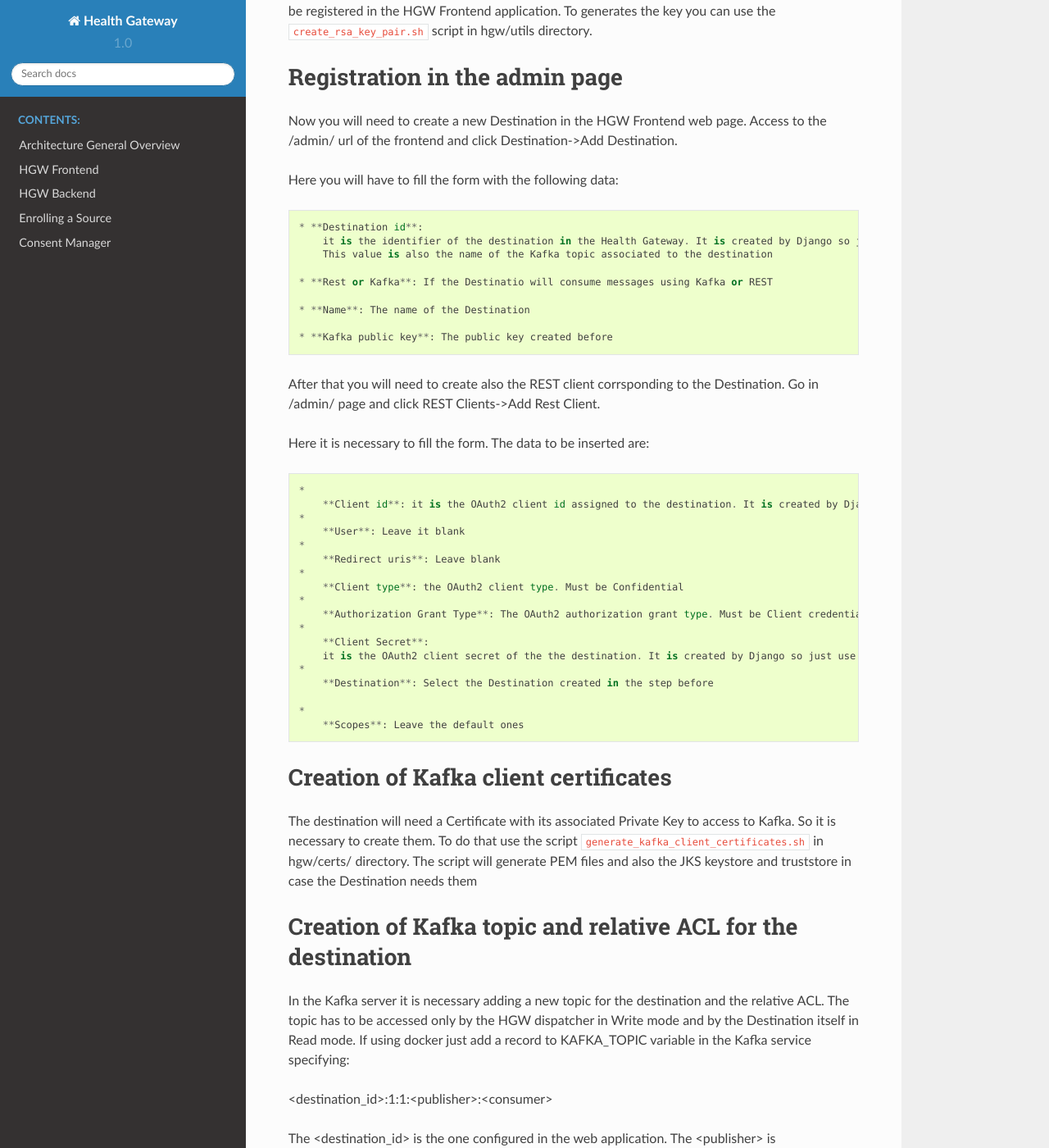
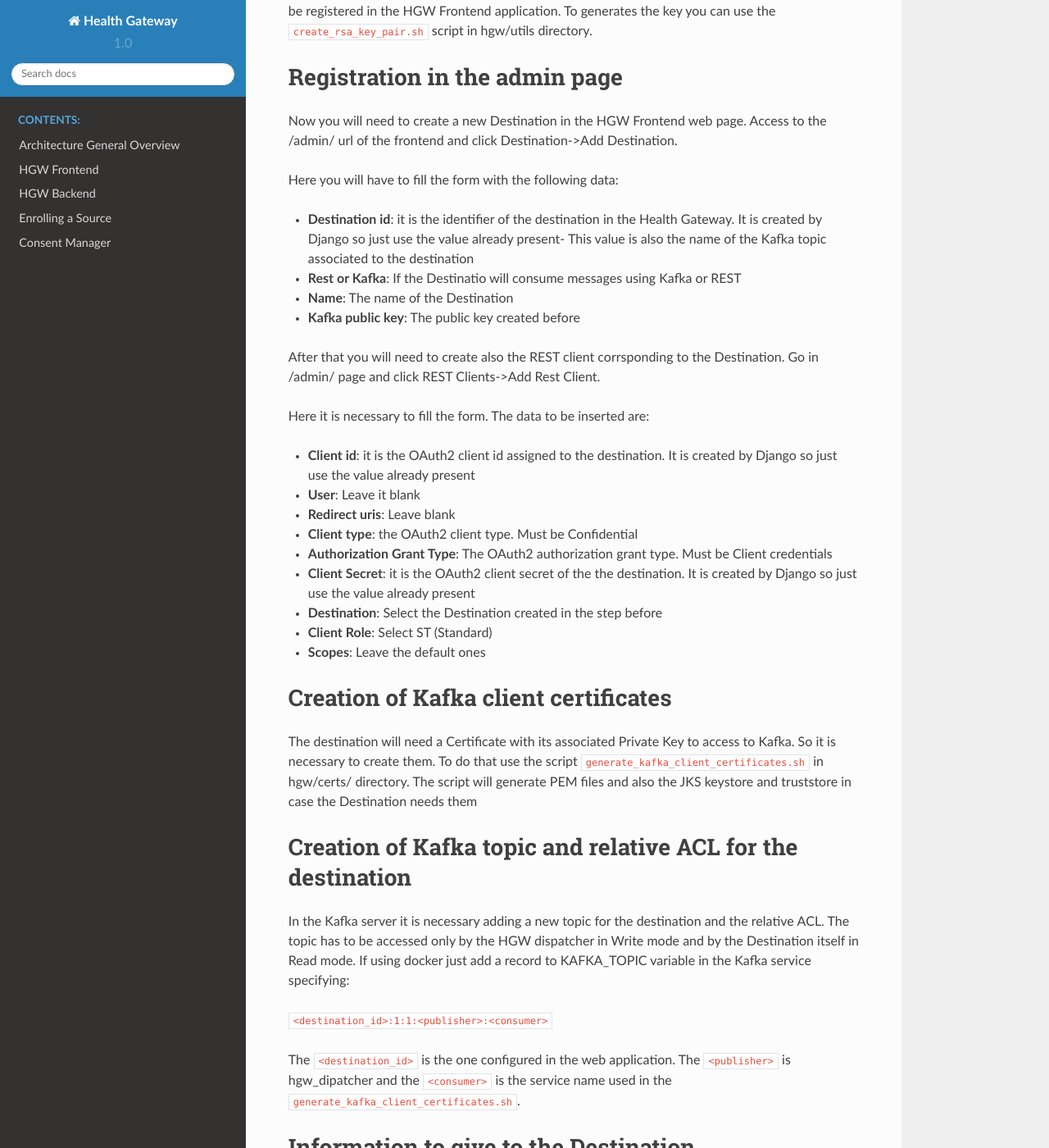
Before and after one commit to crs4/health-gateway, a Sphinx documentation site: the page built from doc/modules/hgw_frontend/admin.md, in a window 1280 px wide and 1400 px high, scrolled down 327 px. Shown: the whole window at 82% size. Built offline with Sphinx 7.4.7 and the Read the Docs theme 2.0.0, drawn with Linux system fonts in a browser that asks for light colours; some of the changed text lies outside the part shown.

Commit message:
Changes to documentation

```diff
--- a/doc/modules/hgw_frontend/admin.md
+++ b/doc/modules/hgw_frontend/admin.md
@@ -18,39 +18,27 @@ and click Destination->Add Destination.
 
 Here you will have to fill the form with the following data:
 
-    * **Destination id**:
-        it is the identifier of the destination in the Health Gateway. It is created by Django so just use the value already present-
-        This value is also the name of the Kafka topic associated to the destination
-
-    * **Rest or Kafka**: If the Destinatio will consume messages using Kafka or REST
-
-    * **Name**: The name of the Destination
-
-    * **Kafka public key**: The public key created before
+* **Destination id**:
+    it is the identifier of the destination in the Health Gateway. It is created by Django so just use the value already present-
+    This value is also the name of the Kafka topic associated to the destination
+* **Rest or Kafka**: If the Destinatio will consume messages using Kafka or REST
+* **Name**: The name of the Destination
+* **Kafka public key**: The public key created before
 
 After that you will need to create also the REST client corrsponding to the Destination. Go in /admin/ page and
 click REST Clients->Add Rest Client.
 
 Here it is necessary to fill the form. The data to be inserted are:
 
-    *
-        **Client id**: it is the OAuth2 client id assigned to the destination. It is created by Django so just use the value already present
-    *
-        **User**: Leave it blank
-    *
-        **Redirect uris**: Leave blank
-    *
-        **Client type**: the OAuth2 client type. Must be Confidential
-    *
-        **Authorization Grant Type**: The OAuth2 authorization grant type. Must be Client credentials
-    *
-        **Client Secret**:
-        it is the OAuth2 client secret of the the destination. It is created by Django so just use the value already present
-    *
-        **Destination**: Select the Destination created in the step before
-
-    *
-        **Scopes**: Leave the default ones
+* **Client id**: it is the OAuth2 client id assigned to the destination. It is created by Django so just use the value already present
+* **User**: Leave it blank
+* **Redirect uris**: Leave blank
+* **Client type**: the OAuth2 client type. Must be Confidential
+* **Authorization Grant Type**: The OAuth2 authorization grant type. Must be Client credentials
+* **Client Secret**: it is the OAuth2 client secret of the the destination. It is created by Django so just use the value already present
+* **Destination**: Select the Destination created in the step before
+* **Client Role**: Select ST (Standard)
+* **Scopes**: Leave the default ones
 
 Creation of Kafka client certificates
 -------------------------------------
@@ -66,9 +54,9 @@ In the Kafka server it is necessary adding a new topic for the destination and t
 accessed only by the HGW dispatcher in Write mode and by the Destination itself in Read mode.
 If using docker just add a record to KAFKA_TOPIC variable in the Kafka service specifying:
 
-<destination_id>:1:1:<publisher>:<consumer>
+`<destination_id>:1:1:<publisher>:<consumer>`
 
-The <destination_id> is the one configured in the web application. The <publisher> is hgw_dipatcher and the <consumer>
+The `<destination_id>` is the one configured in the web application. The `<publisher>` is hgw_dipatcher and the `<consumer>`
 is the service name used in the `generate_kafka_client_certificates.sh`.
 
 
@@ -77,6 +65,6 @@ Information to give to the Destination
 
 The Destination will need the following informations back:
 
-    * OAuth2 Client id and Client secret: necessary to use the HGW Frontend REST API
-    * Destination id: This is used as the name of the Kafka topic associated to the Destination, so it is needed to get messages
-    * Kafka Client Key/Certificates: The destination needs them to connect to the Kafka Broker
+* OAuth2 Client id and Client secret: necessary to use the HGW Frontend REST API
+* Destination id: This is used as the name of the Kafka topic associated to the Destination, so it is needed to get messages
+* Kafka Client Key/Certificates: The destination needs them to connect to the Kafka Broker
```
Also changed, not shown: doc/modules/hgw_backend/admin.md (+10 -4 lines).
